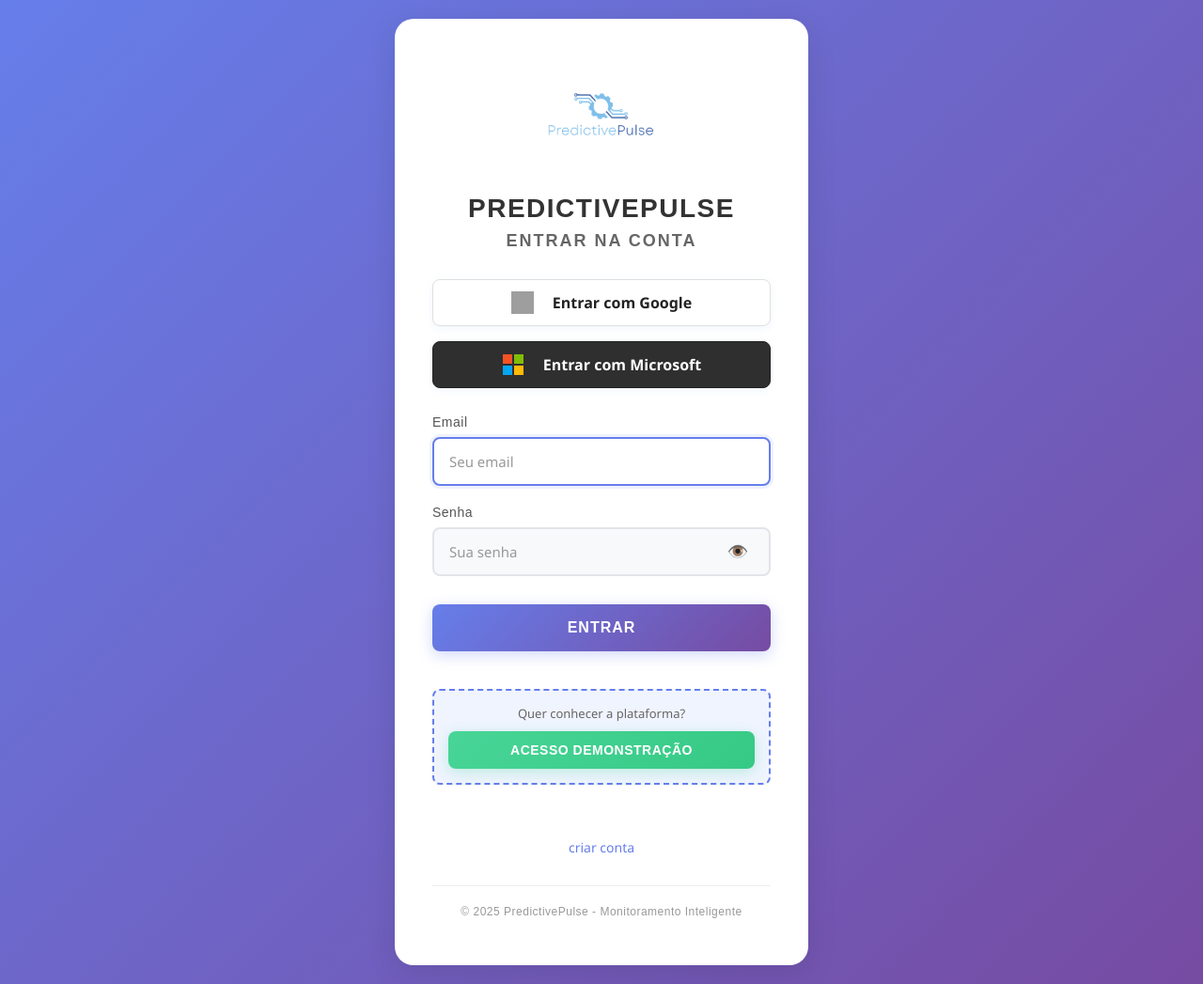
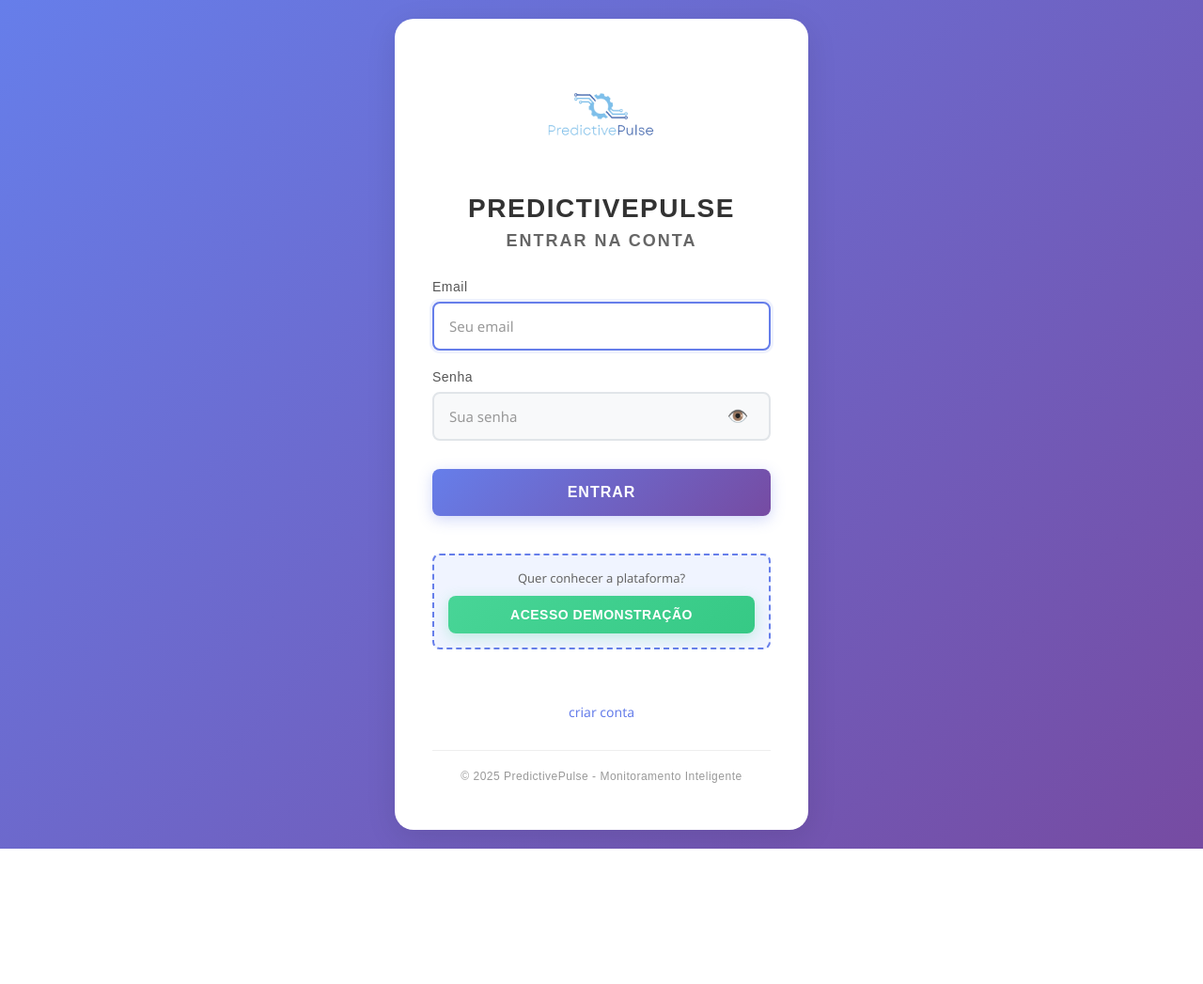
Before and after one commit to davijvasconcellos-senai/ProjetoIntegrador, a Flask app: page /login in a window 1280 px wide. Shown: the whole page at 94% size. After the commit the page ends 903 px from the top, so only its background shows below. Run offline with Flask 3, Linux system fonts and the light colour scheme; some web fonts are replaced; grey boxes are pictures that could not be loaded.

Commit message:
Remoção das opções de criação e login com contas google e microsft.

```diff
--- a/app.py
+++ b/app.py
@@ -42,92 +42,6 @@
 # Iniciar thread de simulação ao iniciar a plataforma
 sim_thread = threading.Thread(target=simulate_machine, daemon=True)
 sim_thread.start()
-
-app = Flask(__name__)
-app.secret_key = 'sua_chave_secreta_super_segura_aqui'  # Mude isso em produção!
-
-# === INTEGRAÇÃO OAUTH GOOGLE E MICROSOFT ===
-from flask_dance.contrib.google import make_google_blueprint, google
-from flask_dance.contrib.azure import make_azure_blueprint, azure
-import os
-
-# Carregar credenciais do ambiente
-GOOGLE_CLIENT_ID = os.environ.get('GOOGLE_CLIENT_ID', 'COLOQUE_SUA_GOOGLE_CLIENT_ID')
-GOOGLE_CLIENT_SECRET = os.environ.get('GOOGLE_CLIENT_SECRET', 'COLOQUE_SUA_GOOGLE_CLIENT_SECRET')
-MICROSOFT_CLIENT_ID = os.environ.get('MICROSOFT_CLIENT_ID', 'COLOQUE_SUA_MICROSOFT_CLIENT_ID')
-MICROSOFT_CLIENT_SECRET = os.environ.get('MICROSOFT_CLIENT_SECRET', 'COLOQUE_SUA_MICROSOFT_CLIENT_SECRET')
-
-# Blueprint Google
-google_bp = make_google_blueprint(
-    client_id=GOOGLE_CLIENT_ID,
-    client_secret=GOOGLE_CLIENT_SECRET,
-    scope=["profile", "email"],
-    redirect_url="/login/google/authorized"
-)
-app.register_blueprint(google_bp, url_prefix="/login")
-
-# Blueprint Microsoft (Azure)
-azure_bp = make_azure_blueprint(
-    client_id=MICROSOFT_CLIENT_ID,
-    client_secret=MICROSOFT_CLIENT_SECRET,
-    redirect_url="/login/microsoft/authorized",
-    scope=["User.Read"]
-)
-app.register_blueprint(azure_bp, url_prefix="/login")
-
-# Rota para iniciar login Google
-@app.route('/auth/google')
-def auth_google():
-    if not google.authorized:
-        return redirect(url_for('google.login'))
-    resp = google.get("/oauth2/v2/userinfo")
-    if not resp.ok:
-        flash('Erro ao autenticar com Google.', 'error')
-        return redirect(url_for('cadastro'))
-    info = resp.json()
-    return social_login_or_register(info.get('email'), info.get('name'), 'google')
-
-# Rota para iniciar login Microsoft
-@app.route('/auth/microsoft')
-def auth_microsoft():
-    if not azure.authorized:
-        return redirect(url_for('azure.login'))
-    resp = azure.get("/v1.0/me")
-    if not resp.ok:
-        flash('Erro ao autenticar com Microsoft.', 'error')
-        return redirect(url_for('cadastro'))
-    info = resp.json()
-    return social_login_or_register(info.get('mail') or info.get('userPrincipalName'), info.get('displayName'), 'microsoft')
-
-# Função auxiliar para login/cadastro social
-def social_login_or_register(email, nome, provider):
-    if not email:
-        flash('Não foi possível obter o email do provedor.', 'error')
-        return redirect(url_for('cadastro'))
-    conn = get_db_connection()
-    usuario = conn.execute('SELECT * FROM usuarios WHERE email = ?', (email,)).fetchone()
-    if usuario:
-        # Login
-        session['user_id'] = usuario['id']
-        session['user_nome'] = usuario['nome']
-        session['user_tipo'] = usuario['tipo_usuario']
-        conn.close()
-        flash('Login social realizado com sucesso!', 'success')
-        return redirect(url_for('dashboard'))
-    else:
-        # Cadastro rápido: tipo_usuario = 'tecnico' por padrão
-        conn.execute(
-            'INSERT INTO usuarios (nome, email, senha, tipo_usuario) VALUES (?, ?, ?, ?)',
-            (nome or 'Usuário '+provider, email, '', 'tecnico')
-        )
-        conn.commit()
-        usuario = conn.execute('SELECT * FROM usuarios WHERE email = ?', (email,)).fetchone()
-        session['user_id'] = usuario['id']
-        session['user_nome'] = usuario['nome']
-        session['user_tipo'] = usuario['tipo_usuario']
-        conn.close()
-        flash('Conta criada com sucesso via '+provider.title()+'!', 'success')
-        return redirect(url_for('dashboard'))
 
 # ==================== TERMINAL STYLING ====================
 
--- a/requirements.txt
+++ b/requirements.txt
@@ -2,4 +2,3 @@
 Werkzeug==3.0.1
 python-dotenv==1.0.0
 gunicorn==20.1.0
-Flask-Dance[azure]==7.0.0
--- a/templates/login.html
+++ b/templates/login.html
@@ -19,26 +19,6 @@
 
         <h1>PredictivePulse</h1>
         <h2>ENTRAR NA CONTA</h2>
-        <div class="social-signup">
-            <a href="{{ url_for('auth_google') }}" class="btn-social btn-google">
-                <img src="https://cdn.jsdelivr.net/gh/devicons/devicon/icons/google/google-original.svg" alt="Google"
-                    class="icon-social"> Entrar com Google
-            </a>
-            <a href="{{ url_for('auth_microsoft') }}" class="btn-social btn-microsoft">
-                <span class="icon-social"
-                    style="display:inline-block;width:24px;height:24px;vertical-align:middle;margin-right:8px;">
-                    <svg xmlns="http://www.w3.org/2000/svg" viewBox="0 0 24 24" width="24" height="24">
-                        <g>
-                            <rect x="1" y="1" width="10" height="10" fill="#f35325" />
-                            <rect x="13" y="1" width="10" height="10" fill="#81bc06" />
-                            <rect x="1" y="13" width="10" height="10" fill="#05a6f0" />
-                            <rect x="13" y="13" width="10" height="10" fill="#ffba08" />
-                        </g>
-                    </svg>
-                </span>
-                Entrar com Microsoft
-            </a>
-        </div>
 
         {% with messages = get_flashed_messages(with_categories=true) %}
         {% if messages %}
```
Also changed, not shown: templates/cadastro.html (+0 -20 lines).
